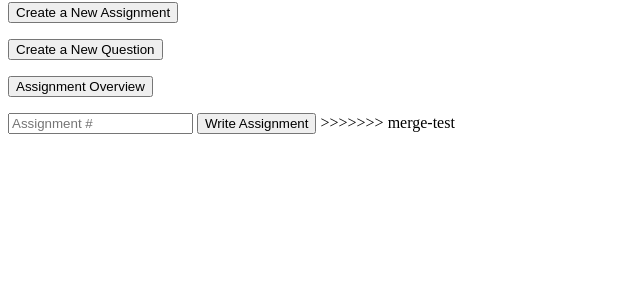
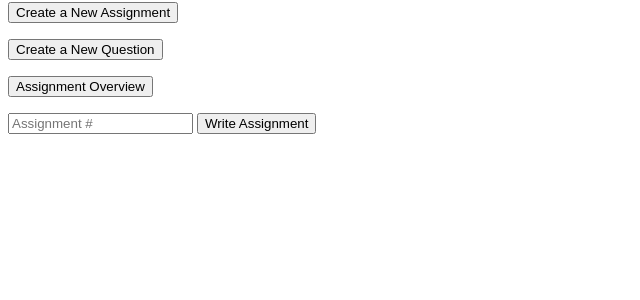
Before and after one commit to hughdani/StatGrind, a PHP site: page / in a window 1280 px wide. Shown: the part 361-661 px from the top of the page, without its empty margins (0-640 px from the left). Run offline with PHP 8.4, Linux system fonts and the light colour scheme.

Commit message:
Fix merge conflict

```diff
--- a/src/index.php
+++ b/src/index.php
@@ -34,7 +34,6 @@
     <form action="WriteAssignment.php" method="post">
       <input type="text" name="assignment_id" id="assignment_id" placeholder="Assignment #">
       <input type="submit" value ="Write Assignment">
->>>>>>> merge-test
     </form>
 
   </body>
```
